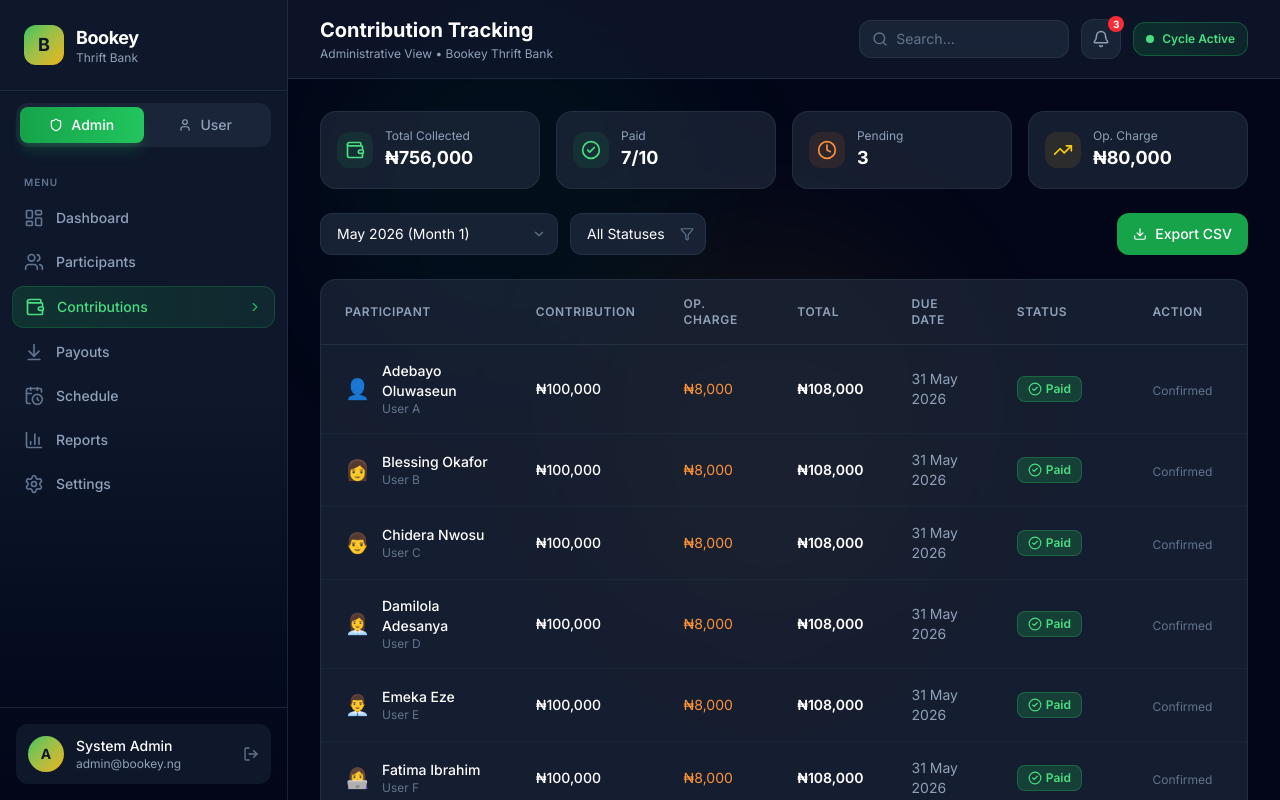
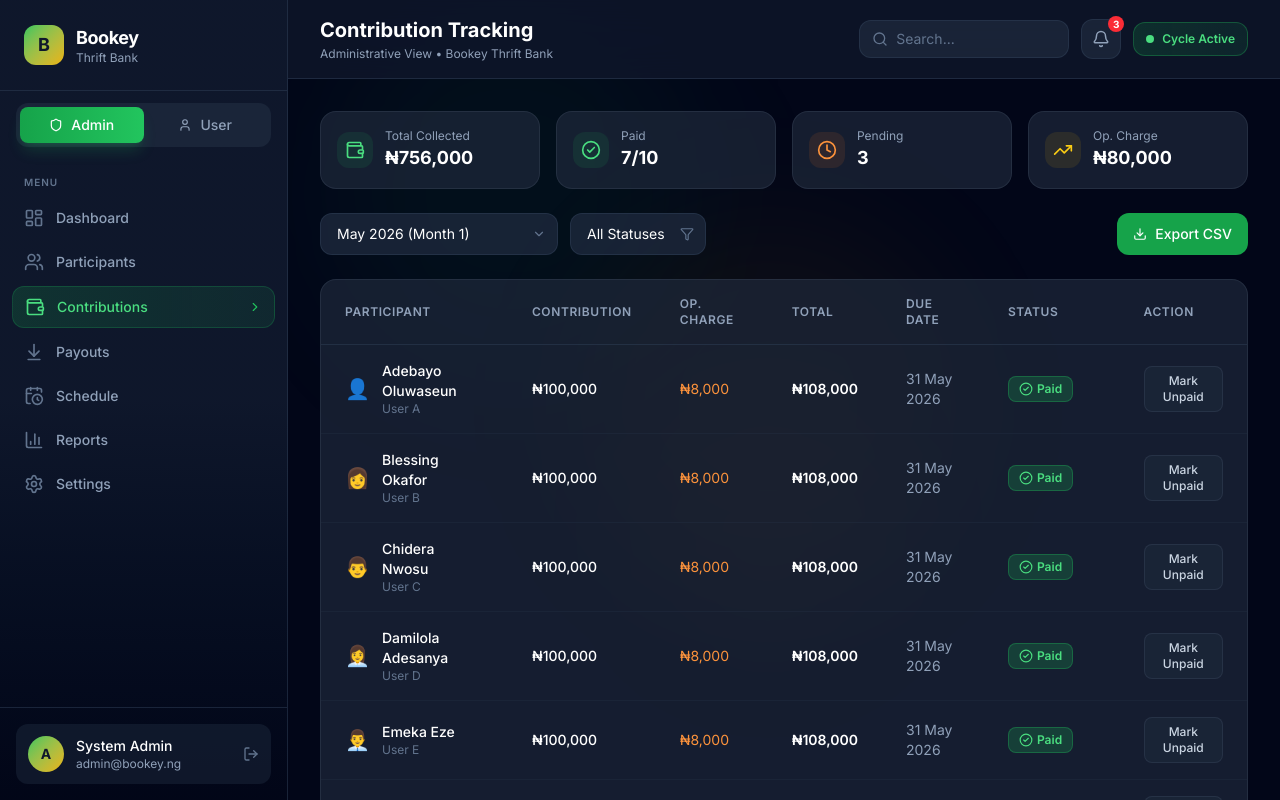
Before and after one commit to damilolanoel/my-web-project, a React (Vite) app: page / in a window 1280 px wide. Both pictures are taken after a click on the button "Contributions". Shown: the top 800 px of the page. Built offline with nearby package versions, Linux system fonts and the light colour scheme.

Commit message:
Make contributions and payouts editable with persistence

```diff
--- a/src/App.tsx
+++ b/src/App.tsx
@@ -1,5 +1,6 @@
-import { useState } from 'react';
-import { ViewMode, UserRole } from './types';
+import { useEffect, useState } from 'react';
+import { ViewMode, UserRole, Contribution, Payout } from './types';
+import { generateContributions, generatePayouts } from './data';
 import Sidebar from './components/Sidebar';
 import Header from './components/Header';
 import Dashboard from './components/Dashboard';
@@ -11,34 +12,76 @@
 import Reports from './components/Reports';
 import Settings from './components/Settings';
 
+const CONTRIBUTIONS_STORAGE_KEY = 'bookey-contributions';
+const PAYOUTS_STORAGE_KEY = 'bookey-payouts';
+
+function loadFromStorage<T>(key: string, fallback: T): T {
+  if (typeof window === 'undefined') return fallback;
+  try {
+    const stored = window.localStorage.getItem(key);
+    return stored ? (JSON.parse(stored) as T) : fallback;
+  } catch {
+    return fallback;
+  }
+}
+
 export default function App() {
   const [currentView, setCurrentView] = useState<ViewMode>('dashboard');
   const [role, setRole] = useState<UserRole>('admin');
   const [mobileOpen, setMobileOpen] = useState(false);
+  const [contributions, setContributions] = useState<Contribution[]>(() =>
+    loadFromStorage(CONTRIBUTIONS_STORAGE_KEY, generateContributions())
+  );
+  const [payouts, setPayouts] = useState<Payout[]>(() =>
+    loadFromStorage(PAYOUTS_STORAGE_KEY, generatePayouts())
+  );
+
+  useEffect(() => {
+    if (typeof window === 'undefined') return;
+    window.localStorage.setItem(CONTRIBUTIONS_STORAGE_KEY, JSON.stringify(contributions));
+  }, [contributions]);
+
+  useEffect(() => {
+    if (typeof window === 'undefined') return;
+    window.localStorage.setItem(PAYOUTS_STORAGE_KEY, JSON.stringify(payouts));
+  }, [payouts]);
+
+  const handleResetData = () => {
+    if (typeof window === 'undefined') return;
+    const confirmed = window.confirm('Reset all saved thrift data and return to defaults? This cannot be undone.');
+    if (!confirmed) return;
+
+    const initialContributions = generateContributions();
+    const initialPayouts = generatePayouts();
+    setContributions(initialContributions);
+    setPayouts(initialPayouts);
+    window.localStorage.removeItem(CONTRIBUTIONS_STORAGE_KEY);
+    window.localStorage.removeItem(PAYOUTS_STORAGE_KEY);
+  };
 
   const renderView = () => {
     // User role sees different dashboard
     if (role === 'user' && currentView === 'dashboard') {
-      return <UserDashboard setCurrentView={setCurrentView} />;
+      return <UserDashboard setCurrentView={setCurrentView} contributions={contributions} payouts={payouts} />;
     }
 
     switch (currentView) {
       case 'dashboard':
-        return <Dashboard role={role} setCurrentView={setCurrentView} />;
+        return <Dashboard role={role} setCurrentView={setCurrentView} contributions={contributions} payouts={payouts} />;
       case 'participants':
-        return <Participants role={role} />;
+        return <Participants role={role} contributions={contributions} payouts={payouts} />;
       case 'contributions':
-        return <Contributions role={role} />;
+        return <Contributions role={role} contributions={contributions} setContributions={setContributions} />;
       case 'payouts':
-        return <Payouts role={role} />;
+        return <Payouts role={role} payouts={payouts} setPayouts={setPayouts} />;
       case 'schedule':
         return <Schedule />;
       case 'reports':
-        return <Reports />;
+        return <Reports contributions={contributions} payouts={payouts} />;
       case 'settings':
-        return <Settings />;
+        return <Settings onResetData={handleResetData} />;
       default:
-        return <Dashboard role={role} setCurrentView={setCurrentView} />;
+        return <Dashboard role={role} setCurrentView={setCurrentView} contributions={contributions} payouts={payouts} />;
     }
   };
 
--- a/src/components/Contributions.tsx
+++ b/src/components/Contributions.tsx
@@ -1,8 +1,7 @@
-import { useState, useMemo } from 'react';
-import { UserRole } from '../types';
+import React, { useState, useMemo } from 'react';
+import { UserRole, Contribution } from '../types';
 import {
   participants,
-  generateContributions,
   generateMonthData,
   formatCurrency,
   formatDate,
@@ -21,13 +20,24 @@
 
 interface ContributionsProps {
   role: UserRole;
+  contributions: Contribution[];
+  setContributions: React.Dispatch<React.SetStateAction<Contribution[]>>;
 }
 
-export default function Contributions({ role }: ContributionsProps) {
+export default function Contributions({ role, contributions, setContributions }: ContributionsProps) {
   const [filterMonth, setFilterMonth] = useState<number>(getCurrentMonth() || 1);
   const [filterStatus, setFilterStatus] = useState<string>('all');
-  const contributions = useMemo(() => generateContributions(), []);
   const monthData = useMemo(() => generateMonthData(), []);
+
+  const handleTogglePaid = (id: string) => {
+    setContributions(prev => prev.map(c => {
+      if (c.id !== id) return c;
+      return {
+        ...c,
+        status: c.status === 'paid' ? 'pending' : 'paid',
+      };
+    }));
+  };
 
   const filtered = contributions.filter(c => {
     if (c.month !== filterMonth) return false;
@@ -200,13 +210,20 @@
                     <td className="px-6 py-4">{statusBadge(c.status)}</td>
                     {role === 'admin' && (
                       <td className="px-6 py-4">
-                        {c.status === 'pending' && (
-                          <button className="px-3 py-1.5 rounded-lg bg-primary-600/20 text-primary-400 text-xs font-medium hover:bg-primary-600/30 transition-colors border border-primary-500/20">
+                        {c.status !== 'paid' ? (
+                          <button
+                            onClick={() => handleTogglePaid(c.id)}
+                            className="px-3 py-1.5 rounded-lg bg-primary-600/20 text-primary-400 text-xs font-medium hover:bg-primary-600/30 transition-colors border border-primary-500/20"
+                          >
                             Mark Paid
                           </button>
-                        )}
-                        {c.status === 'paid' && (
-                          <span className="text-xs text-slate-500">Confirmed</span>
+                        ) : (
+                          <button
+                            onClick={() => handleTogglePaid(c.id)}
+                            className="px-3 py-1.5 rounded-lg bg-slate-700/20 text-slate-300 text-xs font-medium hover:bg-slate-700/30 transition-colors border border-slate-600/30"
+                          >
+                            Mark Unpaid
+                          </button>
                         )}
                       </td>
                     )}
--- a/src/components/Dashboard.tsx
+++ b/src/components/Dashboard.tsx
@@ -1,9 +1,7 @@
 import { useMemo } from 'react';
-import { UserRole } from '../types';
+import { UserRole, Contribution, Payout } from '../types';
 import {
   participants,
-  generateContributions,
-  generatePayouts,
   generateMonthData,
   formatCurrency,
   getCurrentMonth,
@@ -38,12 +36,12 @@
 interface DashboardProps {
   role: UserRole;
   setCurrentView: (view: any) => void;
+  contributions: Contribution[];
+  payouts: Payout[];
 }
 
-export default function Dashboard({ role, setCurrentView }: DashboardProps) {
+export default function Dashboard({ role, setCurrentView, contributions, payouts }: DashboardProps) {
   const currentMonth = getCurrentMonth();
-  const contributions = useMemo(() => generateContributions(), []);
-  const payouts = useMemo(() => generatePayouts(), []);
   const monthData = useMemo(() => generateMonthData(), []);
 
   const totalContributed = contributions
--- a/src/components/Participants.tsx
+++ b/src/components/Participants.tsx
@@ -1,9 +1,7 @@
 import { useState } from 'react';
-import { UserRole } from '../types';
+import { UserRole, Contribution, Payout } from '../types';
 import {
   participants,
-  generateContributions,
-  generatePayouts,
   formatCurrency,
   formatDate,
   getCurrentMonth,
@@ -22,14 +20,14 @@
 
 interface ParticipantsProps {
   role: UserRole;
+  contributions: Contribution[];
+  payouts: Payout[];
 }
 
-export default function Participants({ role }: ParticipantsProps) {
+export default function Participants({ role, contributions, payouts }: ParticipantsProps) {
   const [search, setSearch] = useState('');
   const [selectedId, setSelectedId] = useState<string | null>(null);
   const currentMonth = getCurrentMonth();
-  const contributions = generateContributions();
-  const payouts = generatePayouts();
 
   const filtered = participants.filter(p =>
     p.name.toLowerCase().includes(search.toLowerCase()) ||
--- a/src/components/Payouts.tsx
+++ b/src/components/Payouts.tsx
@@ -1,8 +1,7 @@
-import { useMemo } from 'react';
-import { UserRole } from '../types';
+import React, { useMemo } from 'react';
+import { UserRole, Payout } from '../types';
 import {
   participants,
-  generatePayouts,
   generateMonthData,
   formatCurrency,
   formatDate,
@@ -19,12 +18,23 @@
 
 interface PayoutsProps {
   role: UserRole;
+  payouts: Payout[];
+  setPayouts: React.Dispatch<React.SetStateAction<Payout[]>>;
 }
 
-export default function Payouts({ role }: PayoutsProps) {
-  const payouts = useMemo(() => generatePayouts(), []);
+export default function Payouts({ role, payouts, setPayouts }: PayoutsProps) {
   const monthData = useMemo(() => generateMonthData(), []);
   const currentMonth = getCurrentMonth();
+
+  const handleTogglePayout = (id: string) => {
+    setPayouts(prev => prev.map(p => {
+      if (p.id !== id) return p;
+      return {
+        ...p,
+        status: p.status === 'paid' ? 'pending' : 'paid',
+      };
+    }));
+  };
 
   const totalPaidOut = payouts
     .filter(p => p.status === 'paid')
@@ -148,9 +158,12 @@
                         </p>
                       </div>
 
-                      {role === 'admin' && payout.status !== 'paid' && isCurrent && (
-                        <button className="px-4 py-2 rounded-xl bg-gradient-to-r from-gold-500 to-accent-500 text-slate-900 text-sm font-bold hover:opacity-90 transition-opacity">
-                          Process Payout
+                      {role === 'admin' && (
+                        <button
+                          onClick={() => handleTogglePayout(payout.id)}
+                          className="px-4 py-2 rounded-xl bg-gradient-to-r from-gold-500 to-accent-500 text-slate-900 text-sm font-bold hover:opacity-90 transition-opacity"
+                        >
+                          {payout.status === 'paid' ? 'Mark Unpaid' : 'Mark Paid'}
                         </button>
                       )}
                     </div>
--- a/src/components/Reports.tsx
+++ b/src/components/Reports.tsx
@@ -1,8 +1,7 @@
 import { useMemo } from 'react';
+import { Contribution, Payout } from '../types';
 import {
   participants,
-  generateContributions,
-  generatePayouts,
   generateMonthData,
   formatCurrency,
   getCurrentMonth,
@@ -28,11 +27,22 @@
   AlertCircle,
 } from 'lucide-react';
 
-export default function Reports() {
-  const contributions = useMemo(() => generateContributions(), []);
-  const payouts = useMemo(() => generatePayouts(), []);
+interface ReportsProps {
+  contributions: Contribution[];
+  payouts: Payout[];
+}
+
+export default function Reports({ contributions, payouts }: ReportsProps) {
   const monthData = useMemo(() => generateMonthData(), []);
   const currentMonth = getCurrentMonth();
+
+  const handleGenerateReport = () => {
+    alert('Generate Report clicked!');
+  };
+
+  const handleExportAll = () => {
+    alert('Export All clicked!');
+  };
 
   // Per-member contribution data
   const memberData = participants.map(p => {
@@ -83,11 +93,17 @@
           <p className="text-sm text-slate-400">Comprehensive analytics and reporting</p>
         </div>
         <div className="flex items-center gap-2">
-          <button className="flex items-center gap-2 px-4 py-2.5 rounded-xl bg-slate-800 border border-slate-700/50 text-slate-300 text-sm font-medium hover:bg-slate-700 transition-colors">
+          <button
+            onClick={handleGenerateReport}
+            className="flex items-center gap-2 px-4 py-2.5 rounded-xl bg-slate-800 border border-slate-700/50 text-slate-300 text-sm font-medium hover:bg-slate-700 transition-colors"
+          >
             <FileText size={14} />
             Generate Report
           </button>
-          <button className="flex items-center gap-2 px-4 py-2.5 rounded-xl bg-primary-600 text-white text-sm font-medium hover:bg-primary-500 transition-colors">
+          <button
+            onClick={handleExportAll}
+            className="flex items-center gap-2 px-4 py-2.5 rounded-xl bg-primary-600 text-white text-sm font-medium hover:bg-primary-500 transition-colors"
+          >
             <Download size={14} />
             Export All
           </button>
--- a/src/components/UserDashboard.tsx
+++ b/src/components/UserDashboard.tsx
@@ -1,8 +1,7 @@
 import { useMemo } from 'react';
+import { Contribution, Payout } from '../types';
 import {
   participants,
-  generateContributions,
-  generatePayouts,
   generateMonthData,
   formatCurrency,
   formatDate,
@@ -31,14 +30,14 @@
 
 interface UserDashboardProps {
   setCurrentView: (view: any) => void;
+  contributions: Contribution[];
+  payouts: Payout[];
 }
 
-export default function UserDashboard({ setCurrentView }: UserDashboardProps) {
+export default function UserDashboard({ setCurrentView, contributions, payouts }: UserDashboardProps) {
   // Simulating logged-in user as User A (position 1)
   const user = participants[0];
   const currentMonth = getCurrentMonth();
-  const contributions = useMemo(() => generateContributions(), []);
-  const payouts = useMemo(() => generatePayouts(), []);
   const monthData = useMemo(() => generateMonthData(), []);
 
   const myContributions = contributions.filter(c => c.participantId === user.id);
--- a/vite.config.ts
+++ b/vite.config.ts
@@ -16,4 +16,7 @@
       "@": path.resolve(__dirname, "src"),
     },
   },
+  build: {
+    outDir: "docs",
+  },
 });
```
Also changed, not shown: src/components/Settings.tsx (+16 -3 lines), 1 other file (tests, documents, lock files or other folders).
